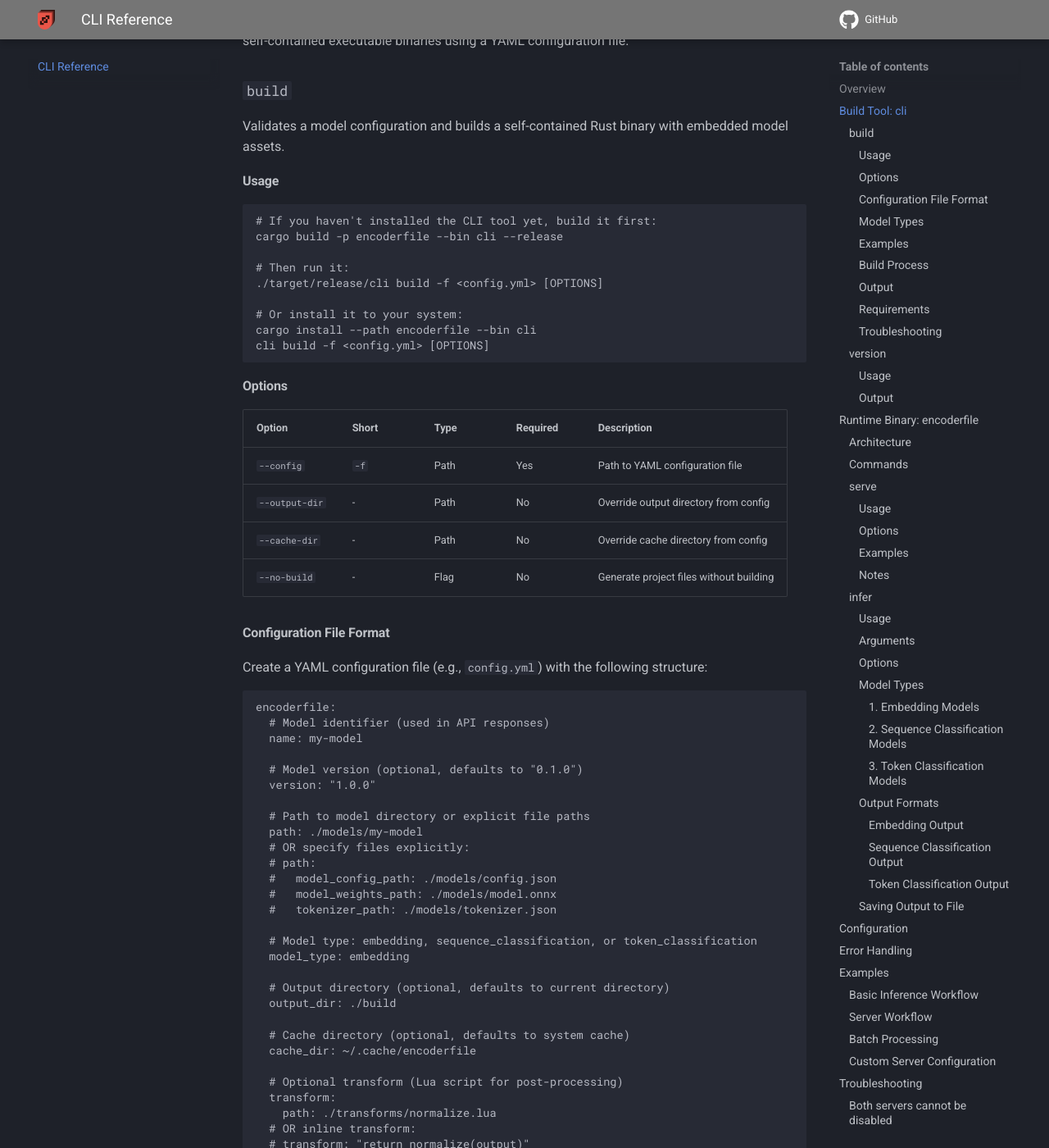
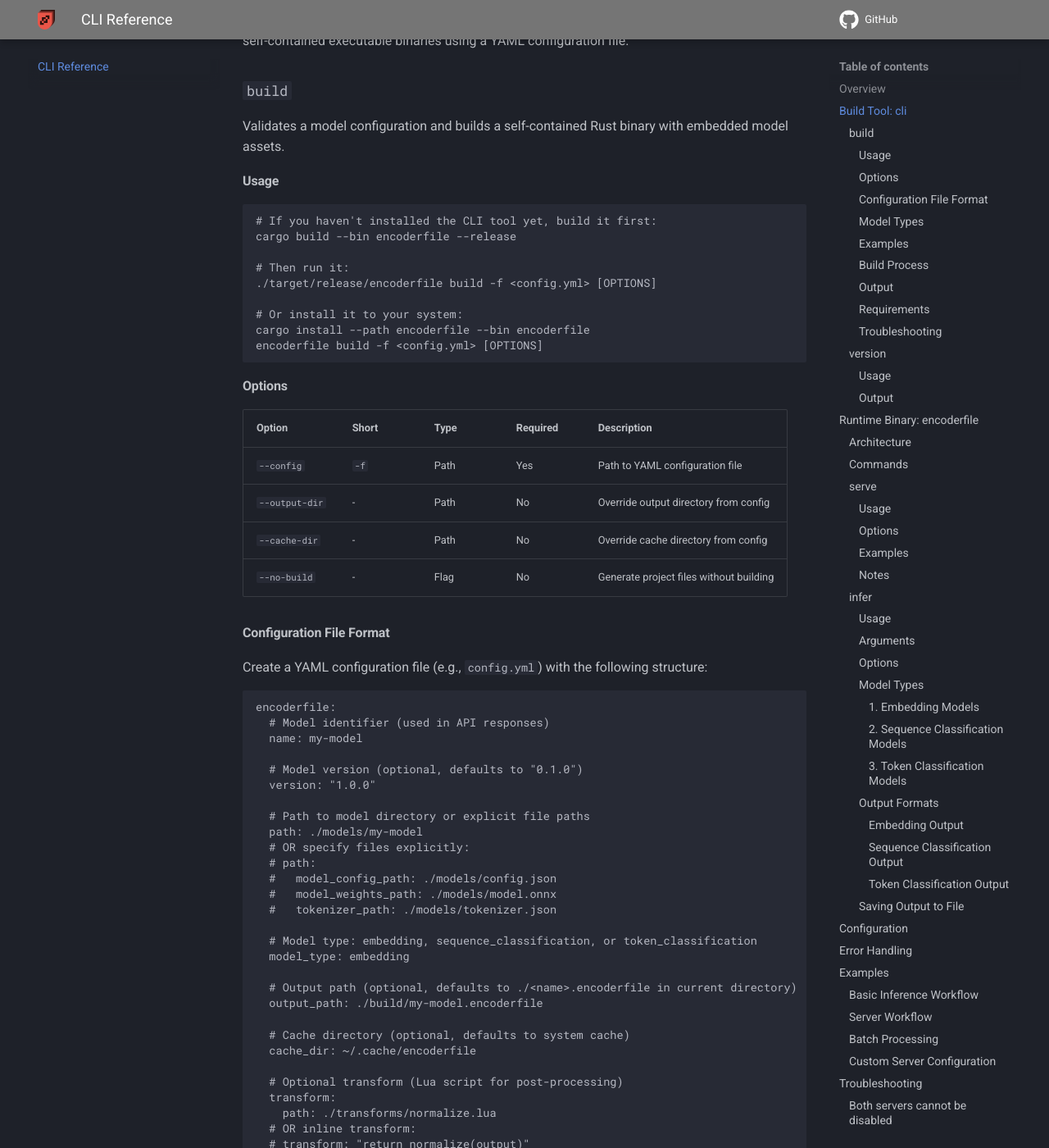
Before and after one commit to mozilla-ai/encoderfile, an MkDocs documentation site: the page built from docs/cli.md, in a window 1280 px wide and 1400 px high, scrolled down 459 px. Shown: the whole window at 82% size. Built offline with MkDocs 1.6.1 and Material for MkDocs 9.7.7, drawn with Linux system fonts in a browser that asks for light colours; comment, search, counter and statistics services are not loaded; some of the changed text lies outside the part shown.

Commit message:
Adding fixes

````diff
--- a/docs/cli.md
+++ b/docs/cli.md
@@ -19,14 +19,14 @@ Validates a model configuration and builds a self-contained Rust binary with emb
 
 ```bash
 # If you haven't installed the CLI tool yet, build it first:
-cargo build -p encoderfile --bin cli --release
+cargo build --bin encoderfile --release
 
 # Then run it:
-./target/release/cli build -f <config.yml> [OPTIONS]
+./target/release/encoderfile build -f <config.yml> [OPTIONS]
 
 # Or install it to your system:
-cargo install --path encoderfile --bin cli
-cli build -f <config.yml> [OPTIONS]
+cargo install --path encoderfile --bin encoderfile
+encoderfile build -f <config.yml> [OPTIONS]
 ```
 
 #### Options
@@ -61,8 +61,8 @@ encoderfile:
   # Model type: embedding, sequence_classification, or token_classification
   model_type: embedding
 
-  # Output directory (optional, defaults to current directory)
-  output_dir: ./build
+  # Output path (optional, defaults to ./<name>.encoderfile in current directory)
+  output_path: ./build/my-model.encoderfile
 
   # Cache directory (optional, defaults to system cache)
   cache_dir: ~/.cache/encoderfile
@@ -97,12 +97,12 @@ encoderfile:
   version: "1.0.0"
   path: ./models/all-MiniLM-L6-v2
   model_type: embedding
-  output_dir: ./build
+  output_path: ./build/sentence-embedder.encoderfile
 ```
 
 Build:
 ```bash
-./target/release/cli build -f embedding-config.yml
+./target/release/encoderfile build -f embedding-config.yml
 ```
 
 **Build a sentiment classifier:**
@@ -117,7 +117,7 @@ encoderfile:
 
 Build:
 ```bash
-./target/release/cli build -f sentiment-config.yml
+./target/release/encoderfile build -f sentiment-config.yml
 ```
 
 **Build a NER model with transform:**
@@ -134,17 +134,17 @@ encoderfile:
 
 Build:
 ```bash
-./target/release/cli build -f ner-config.yml
+./target/release/encoderfile build -f ner-config.yml
 ```
 
 **Generate without building:**
 ```bash
-./target/release/cli build -f config.yml --no-build
+./target/release/encoderfile build -f config.yml --no-build
 ```
 
 **Override output directory:**
 ```bash
-./target/release/cli build -f config.yml --output-dir ./custom-output
+./target/release/encoderfile build -f config.yml --output-dir ./custom-output
 ```
 
 #### Build Process
@@ -162,16 +162,18 @@ The `build` command performs the following steps:
    - `Cargo.toml` - Generated with proper dependencies
 5. **Embeds assets** - Uses the `factory!` macro to embed model files at compile time
 6. **Compiles binary** - Runs `cargo build --release` on the generated project
-7. **Outputs binary** - Copies the binary to `<output_dir>/<name>.encoderfile`
+7. **Outputs binary** - Copies the binary to the specified output path
 
 #### Output
 
-Upon successful build, you'll find the binary at:
+Upon successful build, you'll find the binary at the path specified in `output_path`.
+
+If `output_path` is not specified, the binary defaults to:
 ```
-<output_dir>/<name>.encoderfile
+./<name>.encoderfile
 ```
 
-For example, with `name: my-model` and `output_dir: ./build`:
+For example, with `name: my-model` and `output_path: ./build/my-model.encoderfile`:
 ```
 ./build/my-model.encoderfile
 ```
@@ -231,7 +233,7 @@ Prints the encoderfile version.
 #### Usage
 
 ```bash
-./target/release/cli version
+./target/release/encoderfile version
 ```
 
 #### Output
@@ -539,7 +541,7 @@ encoderfile:
   version: "1.0.0"
   path: ./models/sentiment-model
   model_type: sequence_classification
-  output_dir: ./build
+  output_path: ./build/sentiment-analyzer.encoderfile
 ```
 
 ### Step 3: Build Encoderfile Binary
@@ -591,8 +593,8 @@ sentiment-analyzer serve --http-port 8080
 
 | Command | Tool | Purpose |
 |---------|------|---------|
-| `./target/release/cli build -f config.yml` | cli | Build self-contained binary from ONNX model |
-| `./target/release/cli version` | cli | Print version information |
+| `./target/release/encoderfile build -f config.yml` | encoderfile | Build self-contained binary from ONNX model |
+| `./target/release/encoderfile version` | encoderfile | Print version information |
 | `<model>.encoderfile serve` | encoderfile | Start HTTP/gRPC inference server |
 | `<model>.encoderfile infer` | encoderfile | Run single inference from command line |
 | `<model>.encoderfile mcp` | encoderfile | Start MCP server |
````
Also changed, not shown: docs/getting-started.md (+6 -6 lines).
